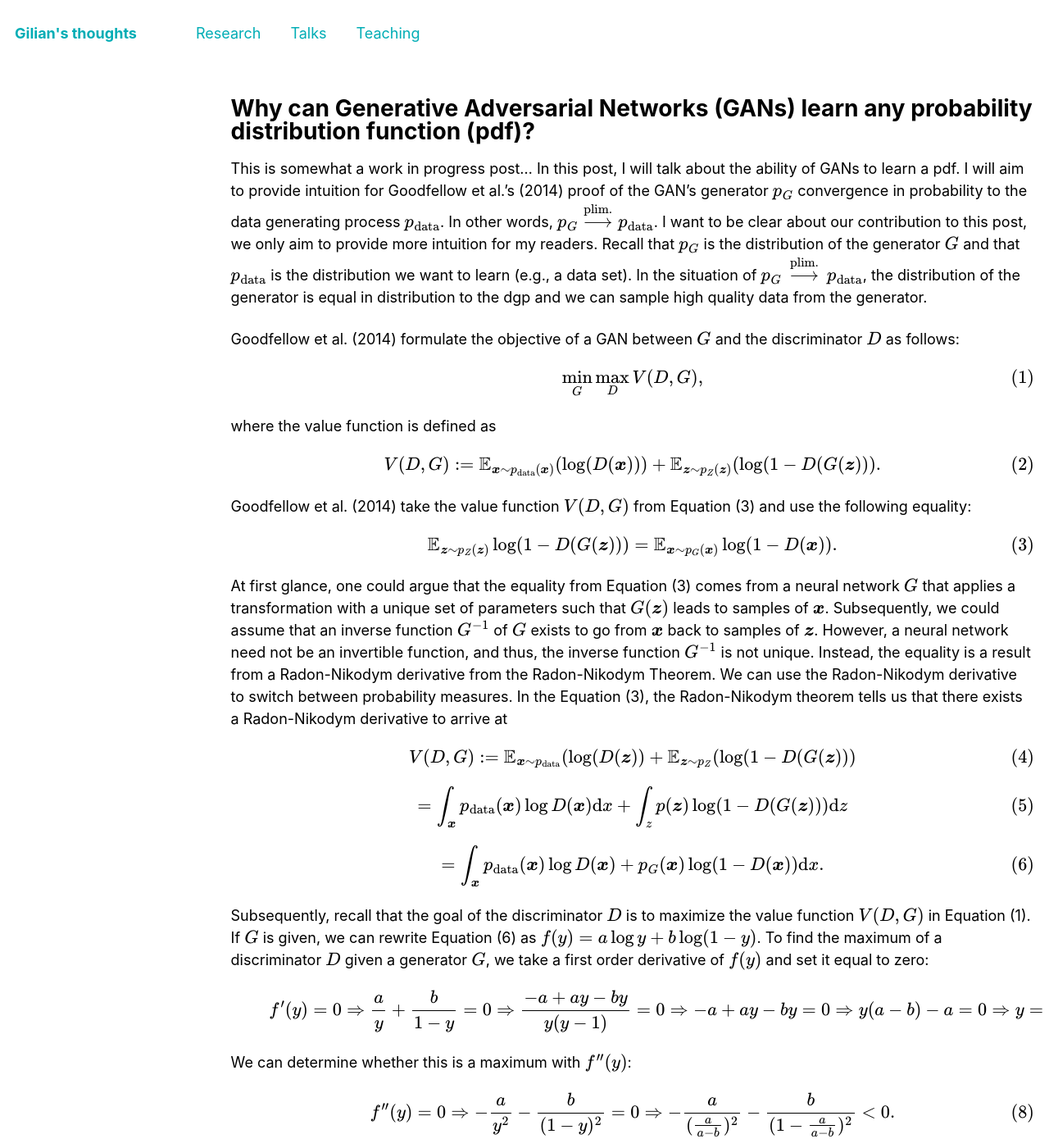
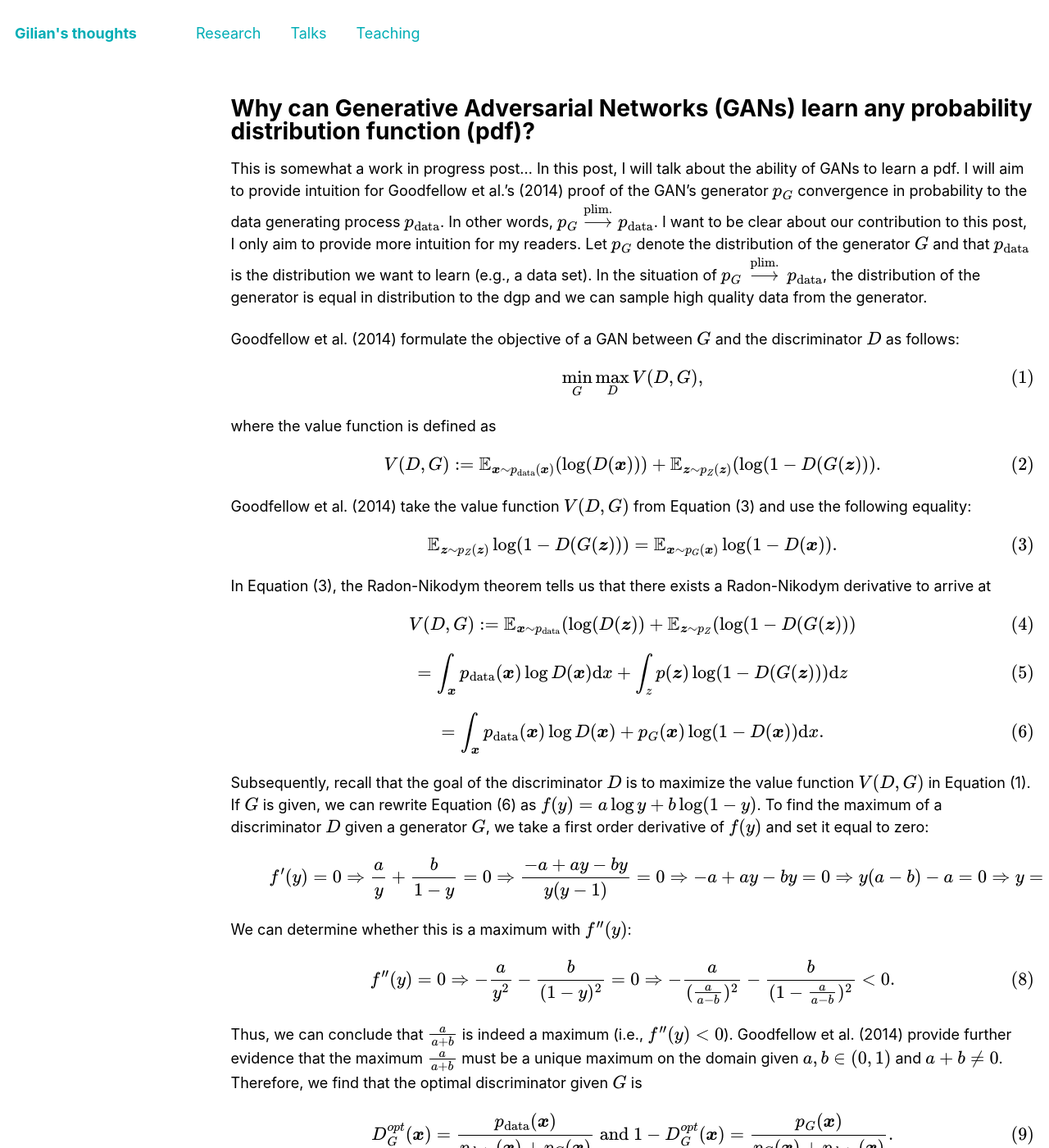
Before and after one commit to GilianPonte/gilianponte.github.io, a Jekyll site: the page built from _posts/2022-09-27-why_GANs_work_so_well.md, in a window 1280 px wide and 1400 px high. Shown: the whole window at 82% size. Built offline with Jekyll 4.4.1, drawn with Linux system fonts in a browser that asks for light colours; formulas are drawn with MathJax 3; some of the changed text lies outside the part shown.

Commit message:
Update 2022-09-27-why_GANs_work_so_well.md

```diff
--- a/_posts/2022-09-27-why_GANs_work_so_well.md
+++ b/_posts/2022-09-27-why_GANs_work_so_well.md
@@ -4,7 +4,7 @@ title:  "Why can Generative Adversarial Networks (GANs) learn any probability di
 published: true
 ---
 
-This is somewhat a work in progress post... In this post, I will talk about the ability of GANs to learn a pdf. I will aim to provide intuition for Goodfellow et al.'s (2014) proof of the GAN's generator $p_{G}$ convergence in probability to the data generating process $p_{\text{data}}$. In other words, $p_{G} \stackrel{\text{plim.}}{\longrightarrow} p_{\text{data}}$. I want to be clear about our contribution to this post, we only aim to provide more intuition for my readers. Recall that $p_{G}$ is the distribution of the generator $G$ and that $p_{\text{data}}$ is the distribution we want to learn (e.g., a data set). In the situation of $p_{G} \stackrel{\text{ plim. }}{\longrightarrow} p_{\text{data}}$, the distribution of the generator is equal in distribution to the dgp and we can sample high quality data from the generator.
+This is somewhat a work in progress post... In this post, I will talk about the ability of GANs to learn a pdf. I will aim to provide intuition for Goodfellow et al.'s (2014) proof of the GAN's generator $p_{G}$ convergence in probability to the data generating process $p_{\text{data}}$. In other words, $p_{G} \stackrel{\text{plim.}}{\longrightarrow} p_{\text{data}}$. I want to be clear about our contribution to this post, I only aim to provide more intuition for my readers. Let $p_{G}$ denote the distribution of the generator $G$ and that $p_{\text{data}}$ is the distribution we want to learn (e.g., a data set). In the situation of $p_{G} \stackrel{\text{ plim. }}{\longrightarrow} p_{\text{data}}$, the distribution of the generator is equal in distribution to the dgp and we can sample high quality data from the generator.
 
 Goodfellow et al. (2014) formulate the objective of a GAN between $G$ and the discriminator $D$ as follows:
 
@@ -18,7 +18,7 @@ Goodfellow et al. (2014) take the value function $V(D,G)$ from Equation (3) and
 
 $$ \mathbb{E}_{\boldsymbol{z} \sim p_{Z}(\boldsymbol{z})} \log (1-D(G(\boldsymbol{z}))) = \mathbb{E}_{\boldsymbol{x} \sim p_{G}(\boldsymbol{x})} \log(1-D(\boldsymbol{x})).$$
 
-At first glance, one could argue that the equality from Equation (3) comes from a neural network $G$ that applies a transformation with a unique set of parameters such that $G(\boldsymbol{z})$ leads to samples of $\boldsymbol{x}$. Subsequently, we could assume that an inverse function $G^{-1}$ of $G$ exists to go from $\boldsymbol{x}$ back to samples of $\boldsymbol{z}$. However, a neural network need not be an invertible function, and thus, the inverse function $G^{-1}$ is not unique. Instead, the equality is a result from a Radon-Nikodym derivative from the Radon-Nikodym Theorem. We can use the Radon-Nikodym derivative to switch between probability measures. In the Equation (3), the Radon-Nikodym theorem tells us that there exists a Radon-Nikodym derivative to arrive at
+In Equation (3), the Radon-Nikodym theorem tells us that there exists a Radon-Nikodym derivative to arrive at
 
 $$ V(D, G) := \mathbb{E}_{\boldsymbol{x} \sim p_{\text{data}}} (\log(D(\boldsymbol{z})) + \mathbb{E}_{\boldsymbol{z} \sim p_{Z}} (\log(1-D(G(\boldsymbol{z}))) $$
 
@@ -47,7 +47,7 @@ $$ = \mathbb{E}_{\boldsymbol{x} \sim p_{\text{data}}}(\log \frac{p_{\text{data}}
 
 Now that we have the optimal discriminator $D$ for a given generator $G$, we must find a global minimum of $G$. Goodfellow et al. (2014) claim that the global minimum of $C(G)$ is achieved iff $p_{G} = p_{\text{data}}$. In the first direction, given that $p_{\text{data}} = p_{G}$, we arrive at the optimal discriminator that is unable to distinguish real from artificial samples:
 
-$$ D^{opt}_{G}(\boldsymbol{x})=\frac{1}{2} \text{and} 1 - D^{opt}_{G}(\boldsymbol{x}) = \frac{1}{2}.$$
+$$ D^{opt}_{G}(\boldsymbol{x})=\frac{1}{2} \text{ and } 1 - D^{opt}_{G}(\boldsymbol{x}) = \frac{1}{2}.$$
 
 This represents the scenario where the discriminator is unable to distinguish between samples from $p_{\text{data}}$ and $p_{G}$. Subsequently, Goodfellow et al. (2014) plug the optimal discriminator $D^{opt}_{G}(\boldsymbol{x})$ back into the value function from Equation (4) to obtain a candidate value for a global minimum:
 
@@ -63,7 +63,7 @@ $$ =- \log 4. $$
 
 The value $-\log 4$ is a candidate value for the global minimum. Next, we want to prove that this is a unique minimum for the generator. Therefore, we drop the assumption $p_{G} = p_{\text{data}}$ for now and observe that for any $G$, we can plug in $D^{opt}_{G}$ into the equation where the discriminator achieves its maximum:
 
-$$ C(G) = \mathbb{E}_{x \sim p_{\text{data}}}(\log \frac{p_{\text{data}}(x)}{p_{\text{data}}(x)+p_{G}(x)})+\mathbb{E}_{x \sim p_{G}}(\log \frac{p_{G}(x)}{{p_{G}}(x)+p_{\text{data}}(x)}) $$
+$ C(G) = \mathbb{E}_{x \sim p_{\text{data}}}(\log \frac{p_{\text{data}}(x)}{p_{\text{data}}(x)+p_{G}(x)})+\mathbb{E}_{x \sim p_{G}}(\log \frac{p_{G}(x)}{{p_{G}}(x)+p_{\text{data}}(x)}) $
 
 $$ =\int_{x} p_{\text{data}}(x) \log(\frac{p_{\text{data}}(x)}{p_{\text{data}}(x)+p_{G}(x)}) + p_{G}(x)(\log \frac{p_{G}(x)}{{p_{G}}(x)+p_{\text{data}}(x)})\mathrm{d}x.$$
 
```
Also changed, not shown: other parts of _posts/2022-09-27-why_GANs_work_so_well.md (+1 -1 lines).
